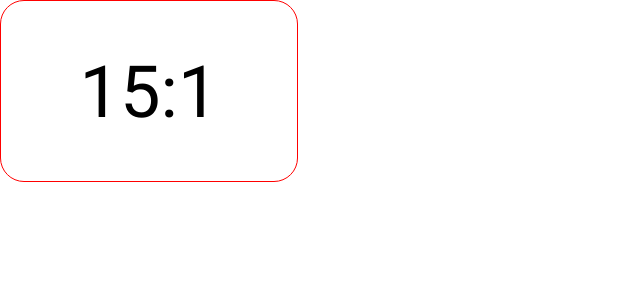
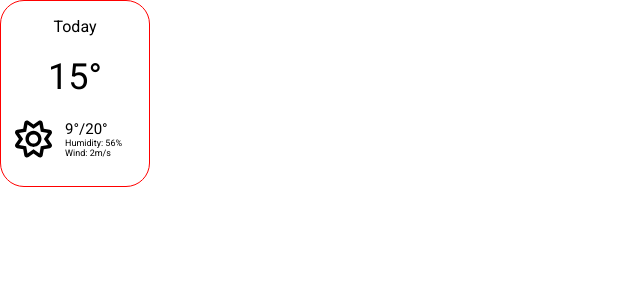
Before and after one commit to janisringli/dashboard, a Vue app: page / in a window 1280 px wide. Shown: the top 300 px of the page, without its empty margins (0-640 px from the left). Built offline with nearby package versions, Linux system fonts and the light colour scheme.

Commit message:
design done waiting on api

```diff
--- a/src/App.vue
+++ b/src/App.vue
@@ -1,14 +1,17 @@
 <template>
-  <TimeClock />
+  <!-- <TimeClock /> -->
+  <WeatherCardCurrent></WeatherCardCurrent>
 </template>
 
 <script>
-import TimeClock from "@/components/TimeClock.vue";
+// import TimeClock from "@/components/TimeClock.vue";
+import WeatherCardCurrent from "@/components/WeatherCardCurrent.vue";
 
 export default {
   name: "App",
   components: {
-    TimeClock,
+    // TimeClock,
+    WeatherCardCurrent,
   },
 };
 </script>
--- a/src/components/WeatherCardCurrent.vue
+++ b/src/components/WeatherCardCurrent.vue
@@ -1,7 +1,22 @@
 <template>
-  <div class="wide-box__wrapper">Hello World 2</div>
+  <div class="weather-card-current__wrapper">
+    <div class="wrapper__content">
+      <div class="content__top-section">
+        <div class="top-section__today">Today</div>
+        <div class="top-section__temprature">15°</div>
+      </div>
+      <div class="content__stats">
+        <img src="@/assets/svg/sun.svg" alt="sun" width="37px" />
+        <div class="stats__info">
+          <div class="info__temprature">9°/20°</div>
+          <div class="info__humidity">Humidity: 56%</div>
+          <div class="info__wind">Wind: 2m/s</div>
+        </div>
+      </div>
+    </div>
+  </div>
 </template>
-<style lang="scss" scoped src="@/styles/WideBox.scss"></style>
+<style lang="scss" scoped src="@/styles/WeatherCardCurrent.scss"></style>
 <script>
 export default {
   name: "WideBox",
--- a/src/components/WideBox.vue
+++ b/src/components/WideBox.vue
@@ -1,5 +1,5 @@
 <template>
-  <div class="wide-box__wrapper">Hello World 2</div>
+  <div class="wide-box__wrapper"><slot></slot></div>
 </template>
 <style lang="scss" scoped src="@/styles/WideBox.scss"></style>
 <script>
--- a/src/styles/WeatherCardCurrent.scss
+++ b/src/styles/WeatherCardCurrent.scss
@@ -0,0 +1,51 @@
+.weather-card-current__wrapper {
+  border: 1px solid red;
+  height: 23.125rem;
+  width: 18.5rem;
+  border-radius: 3rem;
+}
+
+.wrapper__content {
+  display: flex;
+  flex-direction: column;
+  gap: 2.5rem;
+}
+.content__top-section {
+  padding-top: 2rem;
+  padding-left: 5.25rem;
+  padding-right: 5.25rem;
+}
+
+.top-section {
+  &__today {
+    text-align: center;
+    font-size: 16px;
+    font-weight: 400;
+    line-height: 2.42rem;
+    padding-bottom: 2.5rem;
+  }
+  &__temprature {
+    text-align: center;
+    font-size: 36px;
+    font-weight: 400;
+    line-height: 5.44625rem;
+  }
+}
+.info {
+  &__humidity {
+    font-size: 9px;
+  }
+  &__wind {
+    font-size: 9px;
+  }
+  &__temprature {
+    font-size: 15px;
+  }
+}
+.content__stats {
+  display: flex;
+  flex-direction: row;
+  gap: 1.625rem;
+  padding-left: 1.75rem;
+  padding-bottom: 3.26rem;
+}
```
Also changed, not shown: src/assets/svg/sun.svg (added).
